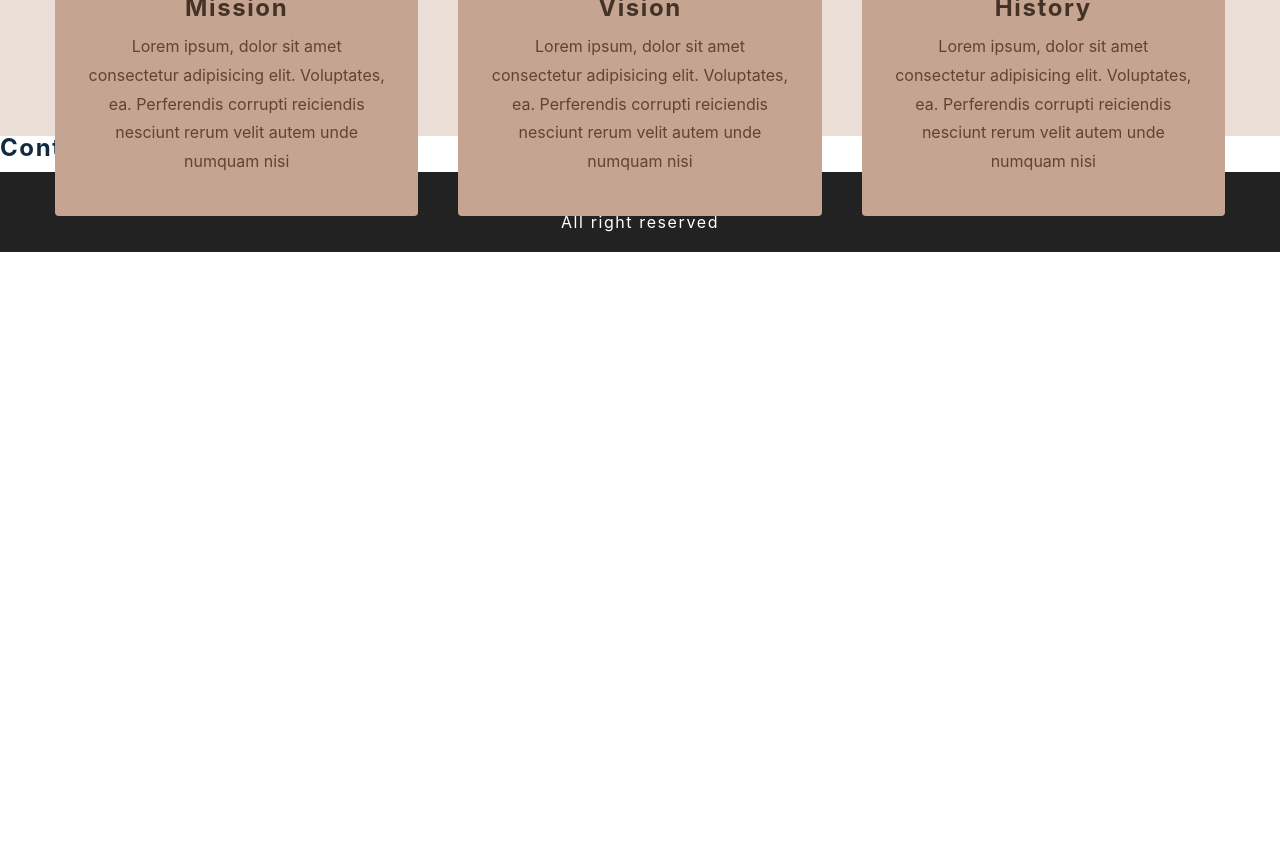
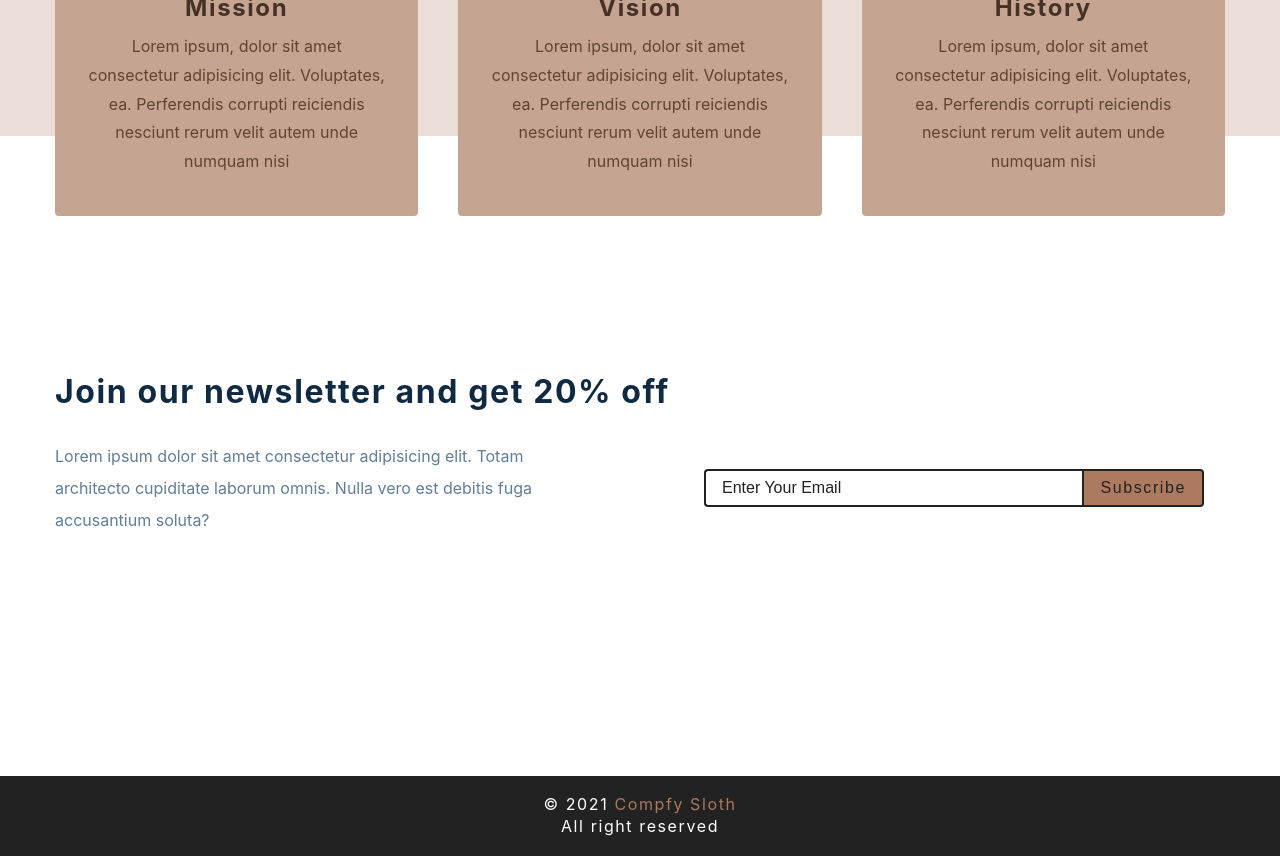
Before and after one commit to wkoziel/React-E-Commerce, a React (Create React App) app: page / in a window 1280 px wide. Shown: the part 1200-2056 px from the top of the page. Before the commit the page ends 1452 px from the top, so only its background shows below. Built offline with nearby package versions, Linux system fonts and the light colour scheme.

Commit message:
Contact form

```diff
--- a/src/components/Contact.js
+++ b/src/components/Contact.js
@@ -2,7 +2,30 @@
 import styled from 'styled-components'
 
 const Contact = () => {
-  return <h4>contact section</h4>
+  return (
+    <Wrapper>
+      <div className='section-center'>
+        <h3>Join our newsletter and get 20% off</h3>
+        <div className='content'>
+          <p>
+            Lorem ipsum dolor sit amet consectetur adipisicing elit. Totam
+            architecto cupiditate laborum omnis. Nulla vero est debitis fuga
+            accusantium soluta?
+          </p>
+          <form className='contact-form'>
+            <input
+              type='email'
+              className='form-input'
+              placeholder='enter your email'
+            />
+            <button type='submit' className='submit-btn'>
+              subscribe
+            </button>
+          </form>
+        </div>
+      </div>
+    </Wrapper>
+  )
 }
 const Wrapper = styled.section`
   padding: 5rem 0;
```
